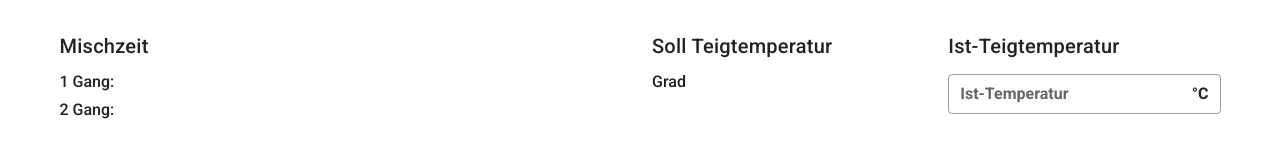
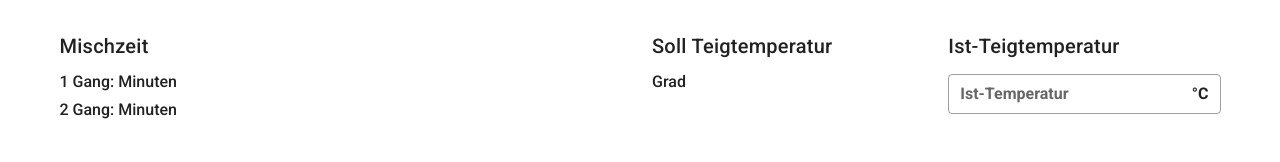
Before and after one commit to vbrantner/bakery-pp-frontend, a Vue app: page /produktherstellung/1 in a window 1280 px wide. Shown: the part 170-332 px from the top of the page. Built offline with nearby package versions, Linux system fonts and the light colour scheme; no server answers; sample sign-in values are in the browser's storage; what vue-cookies would draw is missing.

Commit message:
add data suffix

```diff
--- a/src/views/ProductMakingDetail.vue
+++ b/src/views/ProductMakingDetail.vue
@@ -18,8 +18,12 @@
       <v-row>
         <v-col cols="6">
           <p class="my-2 text-h6">Mischzeit</p>
-          <p class="my-1 font-weight-medium">1 Gang: {{ recipe.mixTimeOne }}</p>
-          <p class="my-1 font-weight-medium">2 Gang: {{ recipe.mixTimeTwo }}</p>
+          <p class="my-1 font-weight-medium">
+            1 Gang: {{ recipe.mixTimeOne }} Minuten
+          </p>
+          <p class="my-1 font-weight-medium">
+            2 Gang: {{ recipe.mixTimeTwo }} Minuten
+          </p>
         </v-col>
         <v-col cols="3">
           <p class="my-2 text-h6">Soll Teigtemperatur</p>
```
